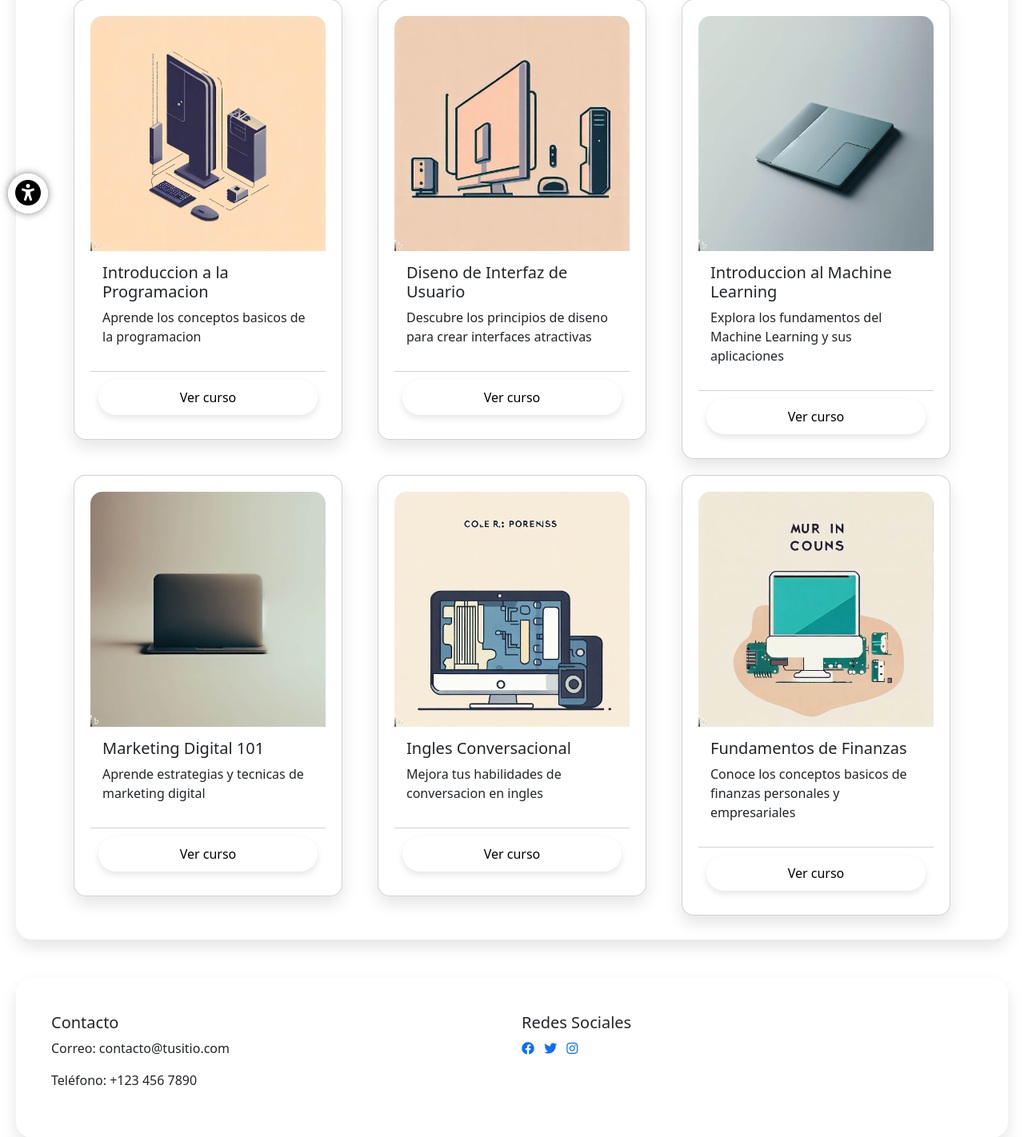
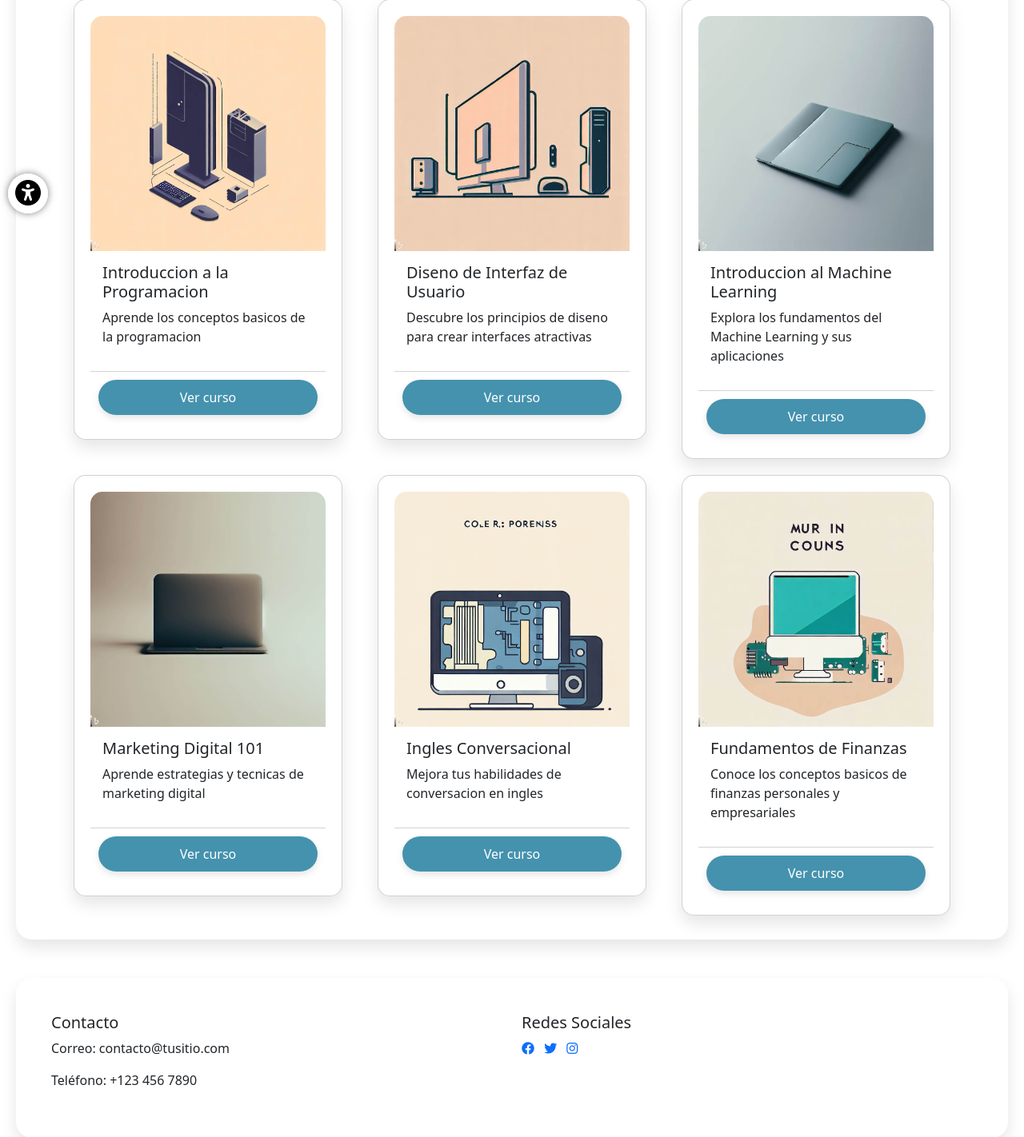
Before and after one commit to Ubaldo-San-Juan/EMPOTEC-Mantenimiento, a Flask app: page / in a window 1280 px wide. Shown: the part 523-1945 px from the top of the page at 80% size. Run offline with Flask 3, Linux system fonts and the light colour scheme; data comes from the database, SQL or seed files in the repository; some libraries are stand-ins or nearby versions.

Commit message:
Modificación de color de botones

```diff
--- a/static/css/style.css
+++ b/static/css/style.css
@@ -151,8 +151,8 @@ body {
 
 
 .btnCardsIndex {
-  background-color: white;
-  color: #000;
+  background-color: #4592AE;
+  color: #ffffff;
   border: none;
   border-radius: 30px;
   padding: 10px 20px;
```
